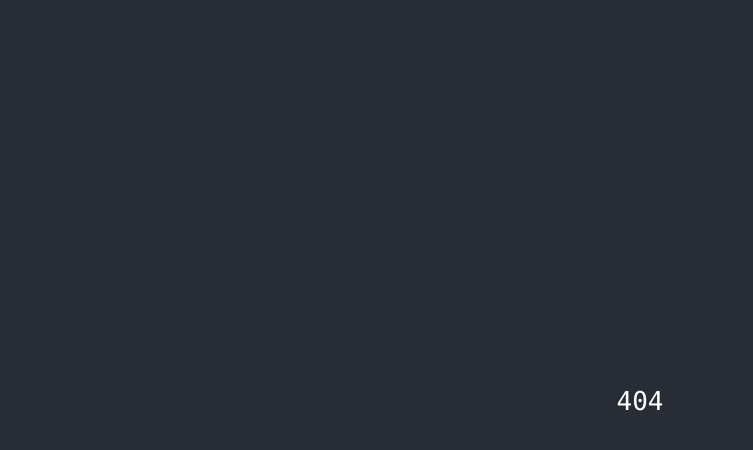
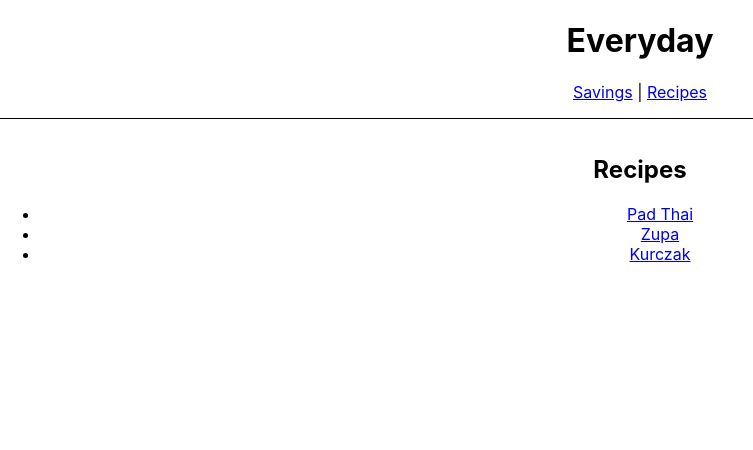
Before and after one commit to JoannaGrab/everyday, a React (Create React App) app in the folder everyday_fe/: page /recipes in a window 1280 px wide. Shown: the top 450 px of the page, without its empty margins (0-753 px from the left). Built offline with nearby package versions, Linux system fonts and the light colour scheme.

Commit message:
Feat/navigation (#1)
* start implementation

* navigation

* fixes

Co-authored-by: JoannaGrab <huhu@mail.com>

```diff
--- a/everyday_fe/package.json
+++ b/everyday_fe/package.json
@@ -6,8 +6,10 @@
     "@testing-library/jest-dom": "^5.11.4",
     "@testing-library/react": "^11.1.0",
     "@testing-library/user-event": "^12.1.10",
+    "history": "5",
     "react": "^17.0.2",
     "react-dom": "^17.0.2",
+    "react-router-dom": "6",
     "react-scripts": "4.0.3",
     "web-vitals": "^1.0.1"
   },
--- a/everyday_fe/src/App.js
+++ b/everyday_fe/src/App.js
@@ -1,14 +1,21 @@
 import './App.css';
+import { Outlet, Link } from 'react-router-dom';
 
 function App() {
-  const code = 404;
+  const tags = ["śniadanie", "fit"];
   return (
     <div className="App">
-      <header className="App-header">
-        <p>
-          <code>{code}</code>
-        </p>
-      </header>
+      <h1>Everyday</h1>
+      <nav
+        style={{
+          borderBottom: "solid 1px",
+          paddingBottom: "1rem"
+        }}
+      >
+        <Link to="/savings">Savings</Link> |{" "}
+        <Link to="/recipes">Recipes</Link>
+      </nav>
+      <Outlet />
     </div>
   );
 }
--- /dev/null
+++ b/everyday_fe/src/components/RecipeList.js
@@ -0,0 +1,24 @@
+import React, { useState } from 'react';
+
+function Component() {
+    const recipes = [
+        {
+            title: "Pad Thai",
+        },
+        {
+            title: "Zupa",
+        },
+        {
+            title: "Kurczak",
+        }
+    ];
+
+
+    return (
+        <ul>
+            {recipes.map(r => <li><a href="recipe">{r.title}</a></li>)}
+        </ul>
+    )
+}
+
+export default Component;
--- /dev/null
+++ b/everyday_fe/src/components/Tag.js
@@ -0,0 +1,6 @@
+function Component(props) {
+    return <div>{props.name}x</div>
+}
+
+
+export default Component;
--- a/everyday_fe/src/index.js
+++ b/everyday_fe/src/index.js
@@ -3,10 +3,24 @@ import ReactDOM from 'react-dom';
 import './index.css';
 import App from './App';
 import reportWebVitals from './reportWebVitals';
+import {
+  BrowserRouter,
+  Routes,
+  Route
+} from 'react-router-dom';
+import Savings from './routes/Savings';
+import Recipes from './routes/Recipes';
 
 ReactDOM.render(
   <React.StrictMode>
-    <App />
+    <BrowserRouter>
+      <Routes>
+        <Route path="/" element={<App />} >
+          <Route path="savings" element={<Savings />} />
+          <Route path="recipes" element={<Recipes />} />
+        </Route>
+      </Routes>
+    </BrowserRouter>
   </React.StrictMode>,
   document.getElementById('root')
 );
--- /dev/null
+++ b/everyday_fe/src/routes/Recipes.js
@@ -0,0 +1,12 @@
+import RecipeList from '../components/RecipeList';
+
+export default function Recipes() {
+    return (
+      <main style={{ padding: "1rem 0" }}>
+        <h2>Recipes</h2>
+        <p>
+          <RecipeList />
+        </p>
+      </main>
+    );
+  }
--- /dev/null
+++ b/everyday_fe/src/routes/Savings.js
@@ -0,0 +1,8 @@
+export default function Savings() {
+    return (
+      <main style={{ padding: "1rem 0" }}>
+        <h2>Savings</h2>
+        <p>Here will be chart and summary.</p>
+      </main>
+    );
+  }
```
Also changed, not shown: everyday_fe/src/components/Recipe.js (added, +56 -0 lines), 1 other file (tests, documents, lock files or other folders).
